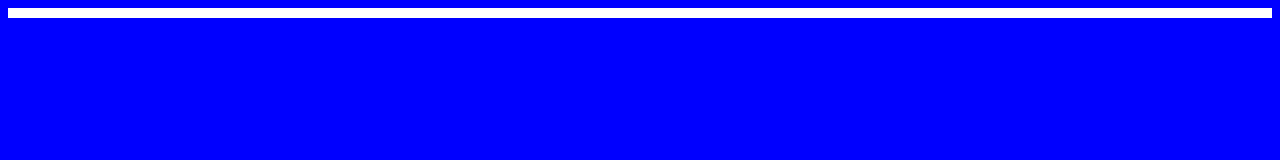
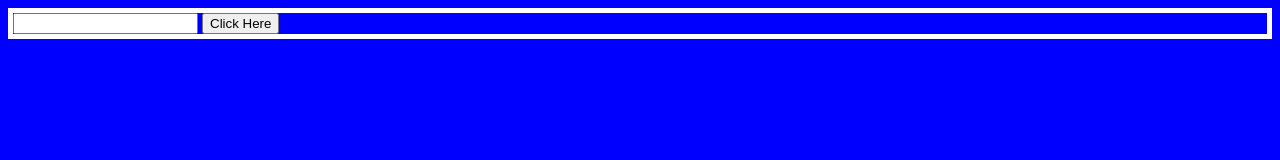
Before and after one commit to vusizani/MergeTestingRepo, a plain HTML site: page index.html in a window 1280 px wide. Drawn offline with Linux system fonts and the light colour scheme.

Commit message:
added text box and button

```diff
--- a/index.html
+++ b/index.html
@@ -9,7 +9,10 @@
 
 </head>
 <body>
-
+    <div>
+        <input type="text" id="myText"/>
+        <button id="myBtn">Click Here</button>
+    </div>
     <script src='./js/test.js'></script>
 </body>
 </html>
--- a/js/test.js
+++ b/js/test.js
@@ -1 +1,2 @@
 console.log("testing...");
+console.log("testing again...");
```
